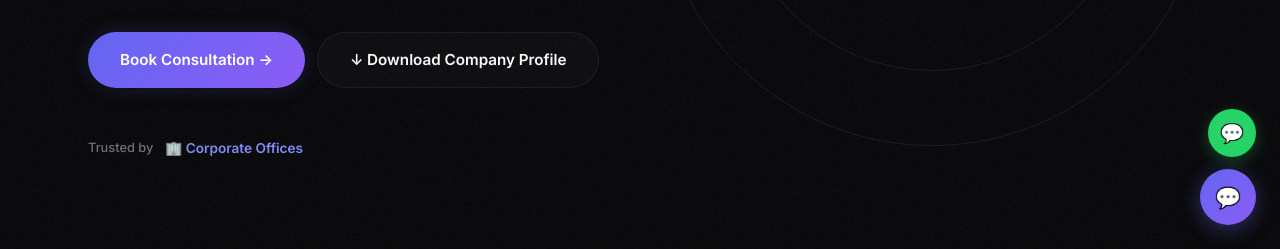
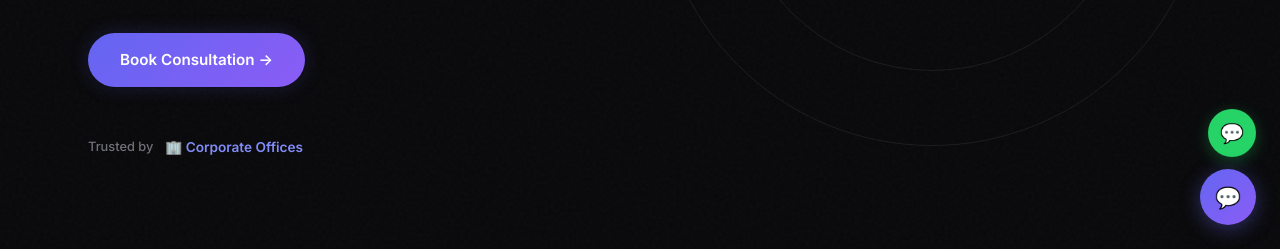
Before and after one commit to bhavyajkansara-design/infracare, a plain HTML site: page index.html in a window 1280 px wide. Shown: the part 551-800 px from the top of the page. Drawn offline with nearby package versions, Linux system fonts and the light colour scheme.

Commit message:
Add files via upload

```diff
--- a/index.html
+++ b/index.html
@@ -2723,7 +2723,6 @@
                         vendor enterprises trust to manage all their offices, branches, and facilities across India.</p>
                     <div class="hero-buttons">
                         <a href="#contact" class="btn btn-primary btn-lg">Book Consultation →</a>
-                        <a href="#" class="btn btn-secondary btn-lg">↓ Download Company Profile</a>
                     </div>
                     <div class="hero-industries">
                         <span>Trusted by</span>
@@ -3481,7 +3480,6 @@
                     infrastructure needs.</p>
                 <div class="cta-buttons">
                     <button class="btn btn-primary btn-lg" onclick="openModal()">Book Consultation →</button>
-                    <a href="#" class="btn btn-secondary btn-lg">↓ Download Company Profile</a>
                 </div>
             </div>
         </div>
```
